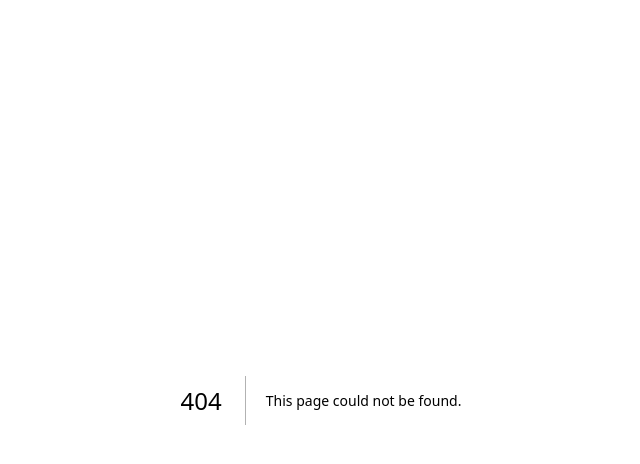
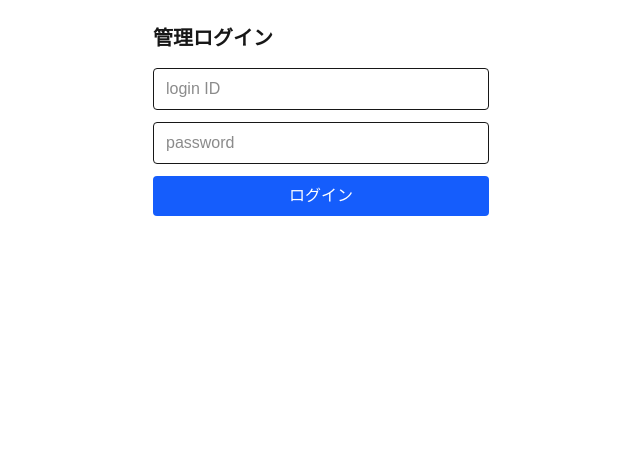
Before and after one commit to yamamoto-7/japan-fitness-contest-front, a Next.js app: page /admin/login in a window 1280 px wide. Before the commit this address had no page. Shown: the top 464 px of the page, without its empty margins (319-959 px from the left). Built offline with nearby package versions, Linux system fonts and the light colour scheme; no server answers.

Commit message:
feat: 管理側認証画面

```diff
--- /dev/null
+++ b/app/admin/login/page.tsx
@@ -0,0 +1,45 @@
+'use client';
+import { useRouter } from "next/navigation";
+import { adminFetch } from "@/lib/adminClient";
+import { setAccessToken } from "@/lib/auth";
+import { useState } from "react";
+
+export default function AdminLogin() {
+  const [loginID,setLoginID]=useState('');
+  const [password,setPassword]=useState('');
+  const [err,setErr]=useState('');
+  const router = useRouter();
+
+  async function onSubmit(e: React.FormEvent) {
+    e.preventDefault();
+    setErr('');
+    const res = await adminFetch('/api/admin/login', {
+      method:'POST',
+      body: JSON.stringify({
+        login_id: loginID,
+        password,
+     }),
+    });
+    if (!res.ok) {
+      setErr('ログインに失敗しました');
+      return;
+    }
+    const data = await res.json(); // { access_token, expires_in ... }
+    setAccessToken(data.access_token);
+    router.push('/admin/events/new');
+  }
+
+  return (
+    <main className="mx-auto max-w-sm p-6">
+      <h1 className="text-xl font-semibold mb-4">管理ログイン</h1>
+      <form onSubmit={onSubmit} className="space-y-3">
+        <input className="w-full border px-3 py-2 rounded" placeholder="login ID"
+               value={loginID} onChange={e=>setLoginID(e.target.value)} />
+        <input type="password" className="w-full border px-3 py-2 rounded" placeholder="password"
+               value={password} onChange={e=>setPassword(e.target.value)} />
+        {err && <p className="text-sm text-red-600">{err}</p>}
+        <button className="w-full rounded bg-blue-600 text-white py-2">ログイン</button>
+      </form>
+    </main>
+  );
+}
--- /dev/null
+++ b/lib/adminClient.ts
@@ -0,0 +1,14 @@
+const API_BASE = process.env.NEXT_PUBLIC_API_BASE_URL ?? 'http://localhost:8080';
+
+export async function adminFetch(path: string, init: RequestInit = {}) {
+  const res = await fetch(`${API_BASE}${path}`, {
+    ...init,
+    credentials: 'include',
+    headers: {
+      'Content-Type': 'application/json',
+      "Accept": "application/json",
+      ...(init.headers || {}),
+    },
+  });
+  return res;
+}
--- /dev/null
+++ b/lib/auth.ts
@@ -0,0 +1,33 @@
+let accessToken: string | null = null;
+export function setAccessToken(t: string) { accessToken = t; }
+export function getAccessToken() { return accessToken; }
+
+export async function authedFetch(path: string, init: RequestInit = {}) {
+  const withAuth = async () => {
+    const res = await fetch(`${process.env.NEXT_PUBLIC_API_BASE_URL}${path}`, {
+      ...init,
+      credentials: 'include',
+      headers: {
+        'Content-Type': 'application/json',
+        ...(init.headers || {}),
+        ...(accessToken ? { Authorization: `Bearer ${accessToken}` } : {}),
+      },
+    });
+    return res;
+  };
+
+  let res = await withAuth();
+  if (res.status === 401) {
+    // refresh
+    const ref = await fetch(`${process.env.NEXT_PUBLIC_API_BASE_URL}/api/admin/refresh`, {
+      method: 'POST',
+      credentials: 'include',
+    });
+    if (ref.ok) {
+      const data = await ref.json();
+      setAccessToken(data.access_token);
+      res = await withAuth();
+    }
+  }
+  return res;
+}
```
